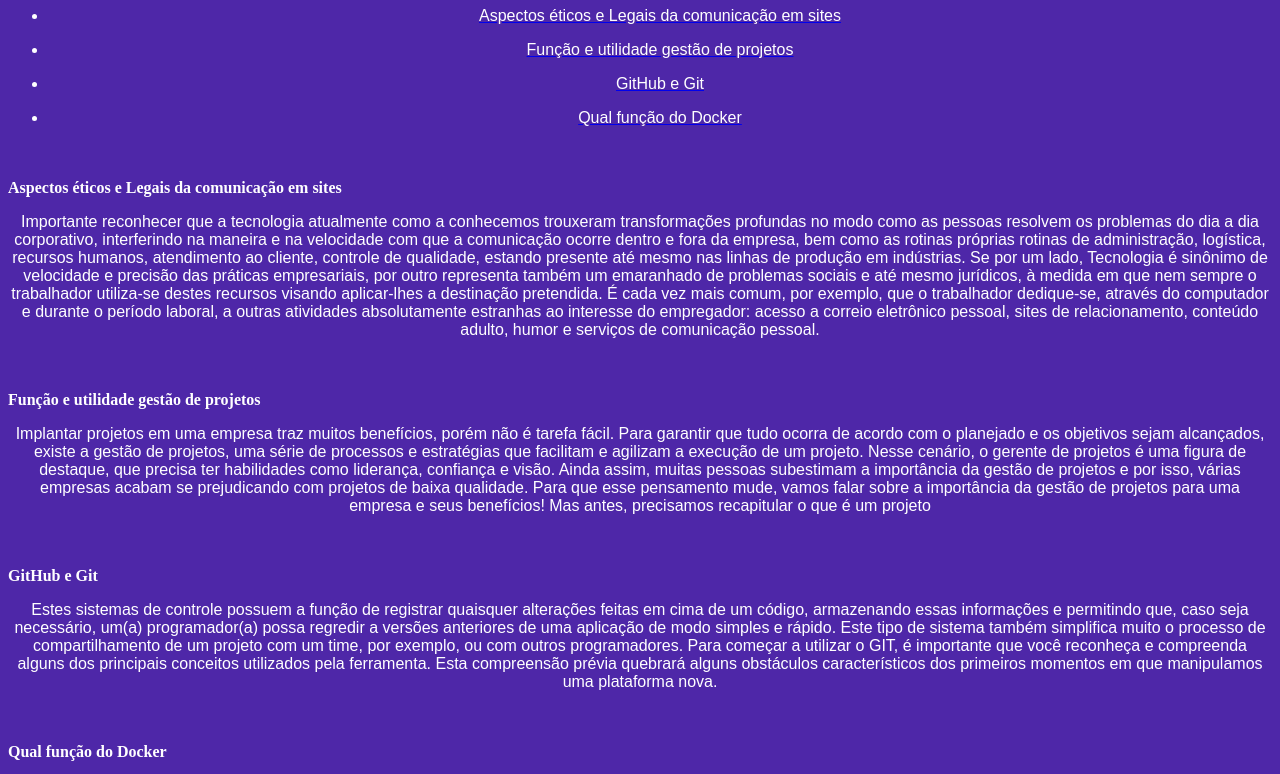
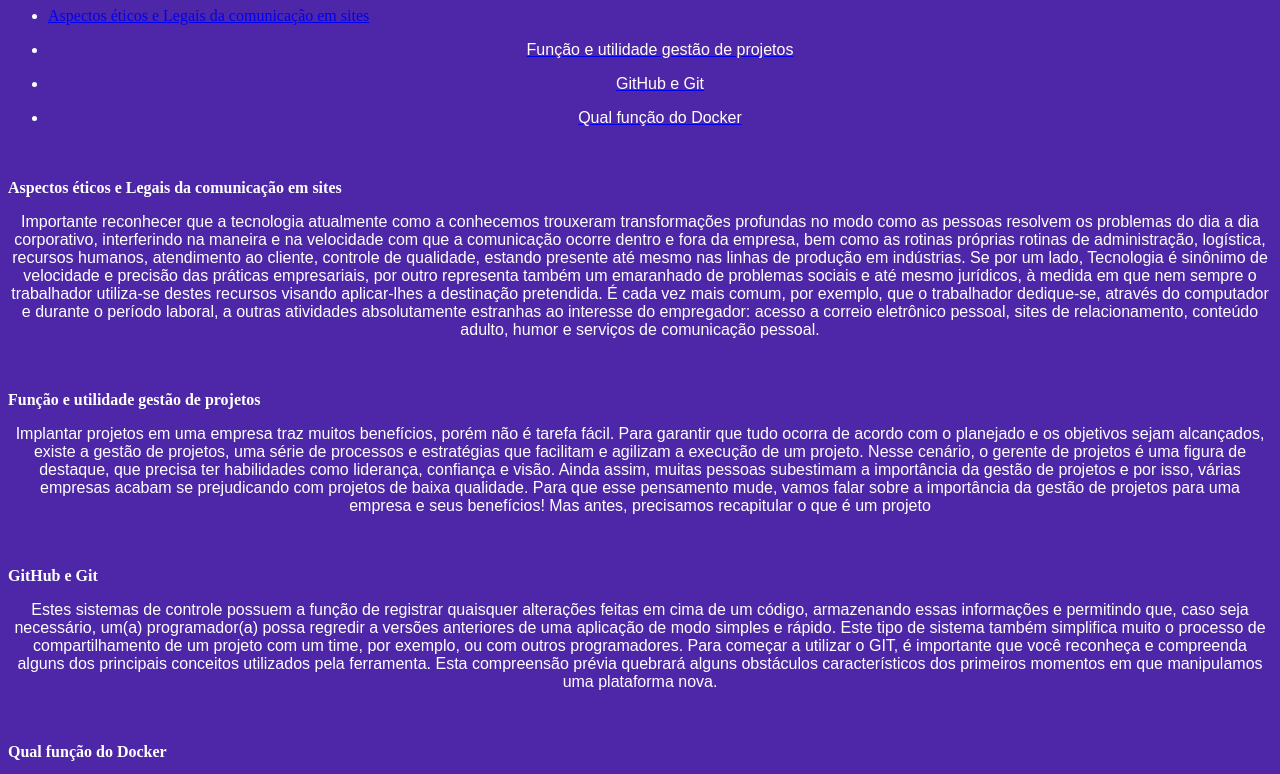
Before and after one commit to luissouzas/exeSenaiSiteTecnologia_tarefa04, a plain HTML site: page index.html in a window 1280 px wide. Shown: the part 73-847 px from the top of the page. Drawn offline with Linux system fonts and the light colour scheme.

Commit message:
Update index.html

```diff
--- a/index.html
+++ b/index.html
@@ -13,7 +13,7 @@
     <h1>Meu site sobre Tecnologia & FrontEnd</h1> <!--Título do tema-->
      <nav>
          <ul><!--Aqui começa a lista de temas-->
-            <li><a href="#ético"><p>Aspectos éticos e Legais da comunicação em sites</p></a></li>
+            <p><li><a href="#ético">Aspectos éticos e Legais da comunicação em sites</p></li></a>
             <li><a href="#projetos"><p>Função e utilidade gestão de projetos</p></a></li>
             <li><a href="#git"><p>GitHub e Git</p></a></li>
             <li><a href="#docker"><p>Qual função do Docker</p></a></li>
```
